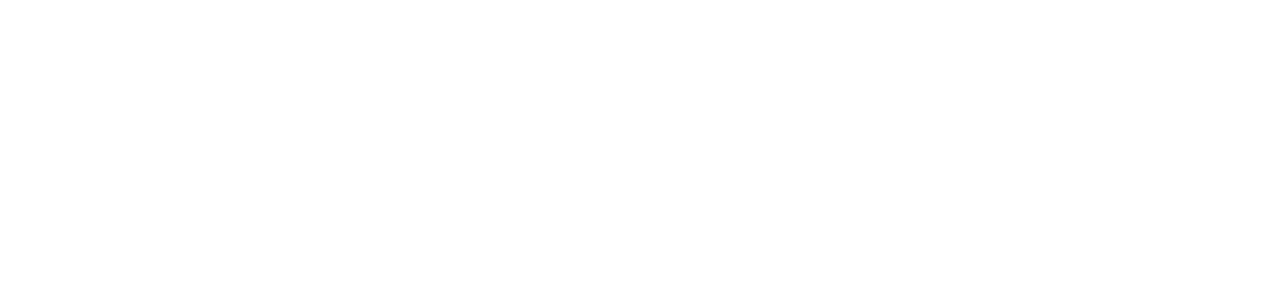
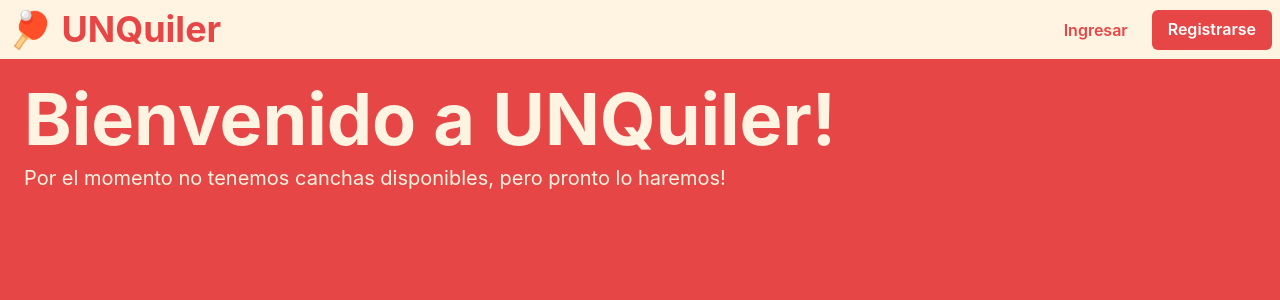
Before and after one commit to dkippes/unquiler-eis, a React (Create React App) app in the folder fe-unquiler/: page / in a window 1280 px wide. Before the commit this address had no page. Shown: the top 300 px of the page. Built offline with nearby package versions, Linux system fonts and the light colour scheme.

Commit message:
add main home

```diff
--- a/fe-unquiler/src/App.js
+++ b/fe-unquiler/src/App.js
@@ -1,13 +1,15 @@
 import React from 'react';
-import { BrowserRouter, Routes, Route } from 'react-router-dom';
+import { BrowserRouter, Routes, Route, Navigate } from 'react-router-dom';
 import Login from './views/login/Login';
 import Register from './views/register/Register';
 import PublicRoute from './components/PublicRoute';
+import Home from './views/home/Home';
 
 function App() {
   return (
     <BrowserRouter>
       <Routes>
+        <Route exact path="/" element={<Home />} />
         <Route
           path="/register"
           element={
@@ -24,6 +26,7 @@
             </PublicRoute>
           }
         />
+        <Route path="*" element={<Navigate to="/" />} />
       </Routes>
     </BrowserRouter>
   );
--- a/fe-unquiler/src/index.js
+++ b/fe-unquiler/src/index.js
@@ -1,10 +1,11 @@
 import React, { StrictMode } from 'react';
 import * as ReactDOM from 'react-dom/client';
-import { ChakraProvider, theme } from '@chakra-ui/react';
+import { ChakraProvider } from '@chakra-ui/react';
 import App from './App';
 import AuthProvider from './context/AuthContext';
 import { ToastContainer } from 'react-toastify';
 import 'react-toastify/dist/ReactToastify.css';
+import theme from './theme';
 
 const container = document.getElementById('root');
 const root = ReactDOM.createRoot(container);
--- /dev/null
+++ b/fe-unquiler/src/theme.js
@@ -0,0 +1,17 @@
+const { extendTheme } = require('@chakra-ui/react');
+
+export default extendTheme({
+  colors: {
+    brand: {
+      100: '#FFFFFF',
+      200: '#FFF3E2',
+      300: '#FFE5CA',
+      400: '#FA9884',
+      500: '#E74646',
+      600: '#D23C3C',
+      700: '#B22E2E',
+      800: '#8F1F1F',
+      900: '#6A0F0F',
+    },
+  },
+});
--- /dev/null
+++ b/fe-unquiler/src/views/home/Home.js
@@ -0,0 +1,43 @@
+import React from 'react';
+import { Box, Button, Flex, Heading, Text, VStack } from '@chakra-ui/react';
+import { useAuth } from '../../context/AuthContext';
+import { useNavigate } from 'react-router-dom';
+
+const Home = () => {
+  const { user, logout } = useAuth();
+  const navigate = useNavigate();
+  return (
+    <Box minHeight={'100vh'} bgColor="brand.500">
+      <Flex bgColor="brand.200" justify="space-between" p="2" align="center">
+        <Heading color="brand.500">🏓 UNQuiler</Heading>
+
+        {user ? (
+          <Button colorScheme="brand" onClick={logout} variant="outline">
+            Cerrar Sesion
+          </Button>
+        ) : (
+          <Flex gap="6">
+            <Button
+              colorScheme="brand"
+              onClick={() => navigate('/login')}
+              variant="link"
+            >
+              Ingresar
+            </Button>
+            <Button colorScheme="brand" onClick={() => navigate('/register')}>
+              Registrarse
+            </Button>
+          </Flex>
+        )}
+      </Flex>
+      <VStack color="brand.200" p={6} align={'flex-start'}>
+        <Heading size="4xl"> Bienvenido a UNQuiler!</Heading>
+        <Text fontSize={'xl'}>
+          Por el momento no tenemos canchas disponibles, pero pronto lo haremos!
+        </Text>
+      </VStack>
+    </Box>
+  );
+};
+
+export default Home;
```
